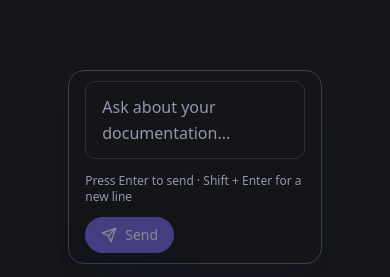
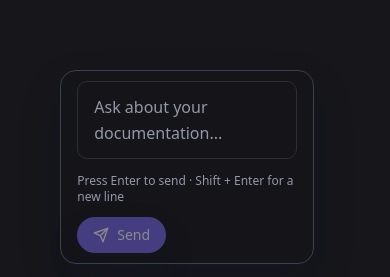
Before and after one commit to katroc/cabin, a Next.js app in the folder packages/web-ui/: page / in a window 390 px wide. Shown: the part 564-841 px from the top of the page. Built offline with nearby package versions, Linux system fonts and the light colour scheme; no server answers.

Commit message:
Pad composer footer to offset scrollbar

```diff
--- a/packages/web-ui/components/ChatInterface.tsx
+++ b/packages/web-ui/components/ChatInterface.tsx
@@ -405,7 +405,7 @@ export default function ChatInterface({
       </div>
 
       <footer
-        className="px-4 pb-4 sm:px-10 pt-0 bg-transparent"
+        className="px-4 pb-4 sm:px-[calc(2.5rem+8px)] md:px-[calc(2.5rem+8px)] pr-[calc(1.5rem+8px)] pt-0 bg-transparent"
         style={{
           paddingBottom: 'max(1rem, calc(1rem + env(safe-area-inset-bottom, 0)))'
         }}
```
